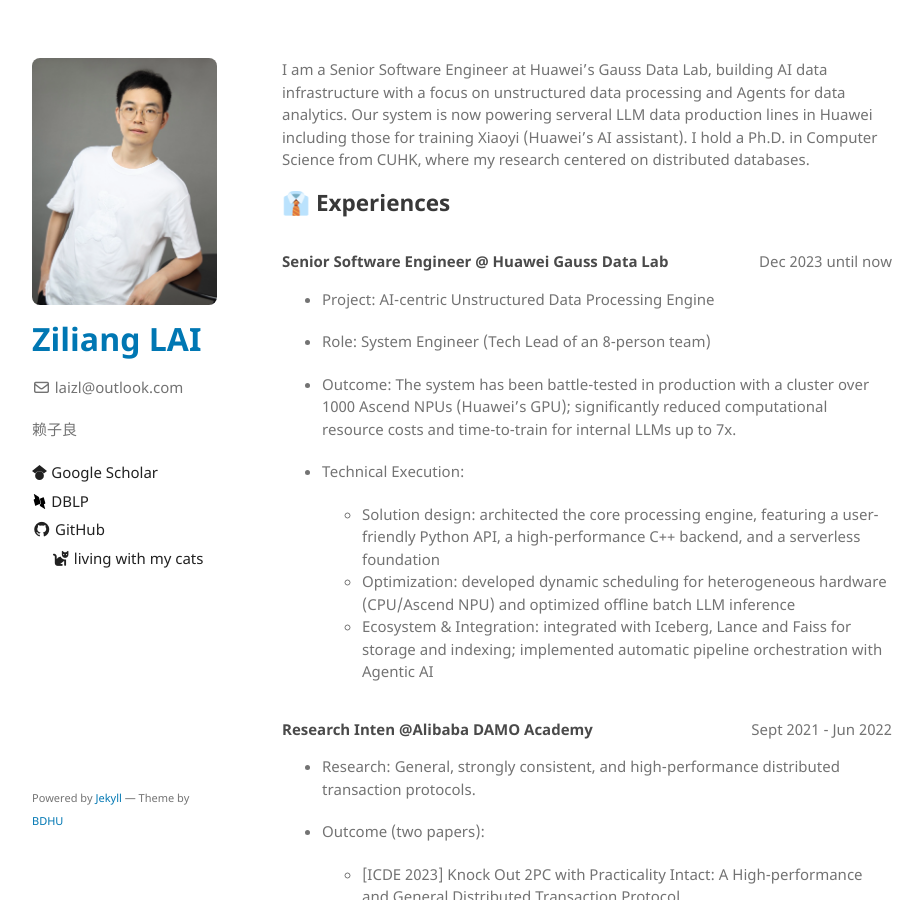
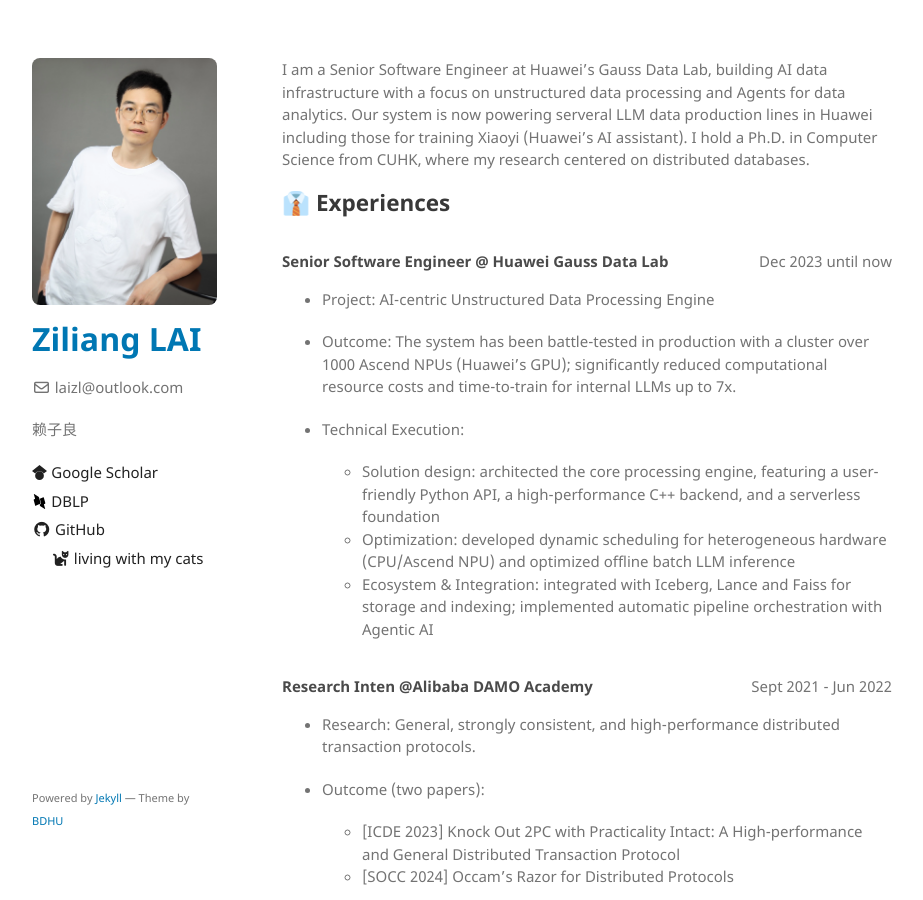
Before and after one commit to zllai/zllai.github.io, a Jekyll site: the page built from index.md, in a window 1280 px wide and 900 px high. Shown: the whole window, without its empty margins (178-1101 px from the left). Built offline with Jekyll 4.4.1, drawn with Linux system fonts in a browser that asks for light colours; emoji names are drawn with the system emoji font.

Commit message:
remove job specific info

```diff
--- a/index.md
+++ b/index.md
@@ -13,8 +13,6 @@ I am a Senior Software Engineer at Huawei's Gauss Data Lab, building AI data inf
 
 
 - Project: AI-centric Unstructured Data Processing Engine
-
-- Role: System Engineer (Tech Lead of an 8-person team)
 
 - Outcome: The system has been battle-tested in production with a cluster over 1000 Ascend NPUs (Huawei's GPU); significantly reduced computational resource costs and time-to-train for internal LLMs up to 7x.
 
```
Also changed, not shown: 5 other files.
